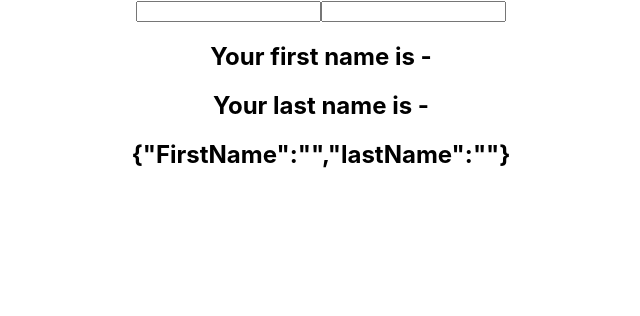
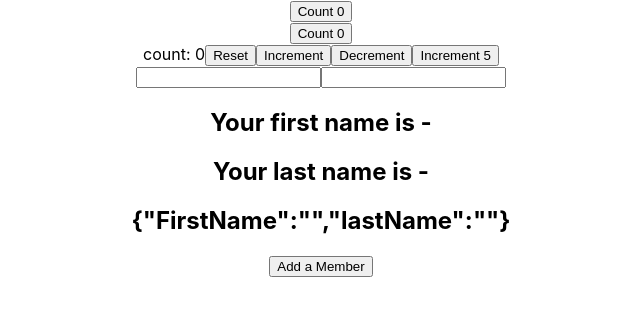
Before and after one commit to pasan077/react-hook-codevolution, a React (Create React App) app: page / in a window 1280 px wide. Shown: the top 316 px of the page, without its empty margins (319-959 px from the left). Built offline with nearby package versions, Linux system fonts and the light colour scheme.

Commit message:
26-02-20 1115hrs

```diff
--- a/src/App.js
+++ b/src/App.js
@@ -1,11 +1,18 @@
 import React from "react";
 import "./App.css";
+import ClassCounter from "./components/ClassCounter";
+import HookCounter from "./components/HookCounter";
+import HookCounterTwo from "./components/HookCounterTwo";
 import HookCounterThree from "./components/HookCounterThree";
-
+import HookCounterFour from "./components/HookCounterFour";
 function App() {
   return (
     <div className="App">
+      <ClassCounter />
+      <HookCounter />
+      <HookCounterTwo />
       <HookCounterThree />
+      <HookCounterFour />
     </div>
   );
 }
--- a/src/components/HookCounterFour.js
+++ b/src/components/HookCounterFour.js
@@ -0,0 +1,24 @@
+import React, { useState } from "react";
+
+function HookCounterFour() {
+  const [items, setItems] = useState([]);
+
+  const addItem = () => {
+    setItems([
+      ...items,
+      { id: items.length, value: Math.floor(Math.random() * 10) + 1 }
+    ]);
+  };
+  return (
+    <div>
+      <button onClick={addItem}>Add a Member</button>
+      <ul>
+        {items.map(item => (
+          <li key={item.id}>{item.value}</li>
+        ))}
+      </ul>
+    </div>
+  );
+}
+
+export default HookCounterFour;
```
